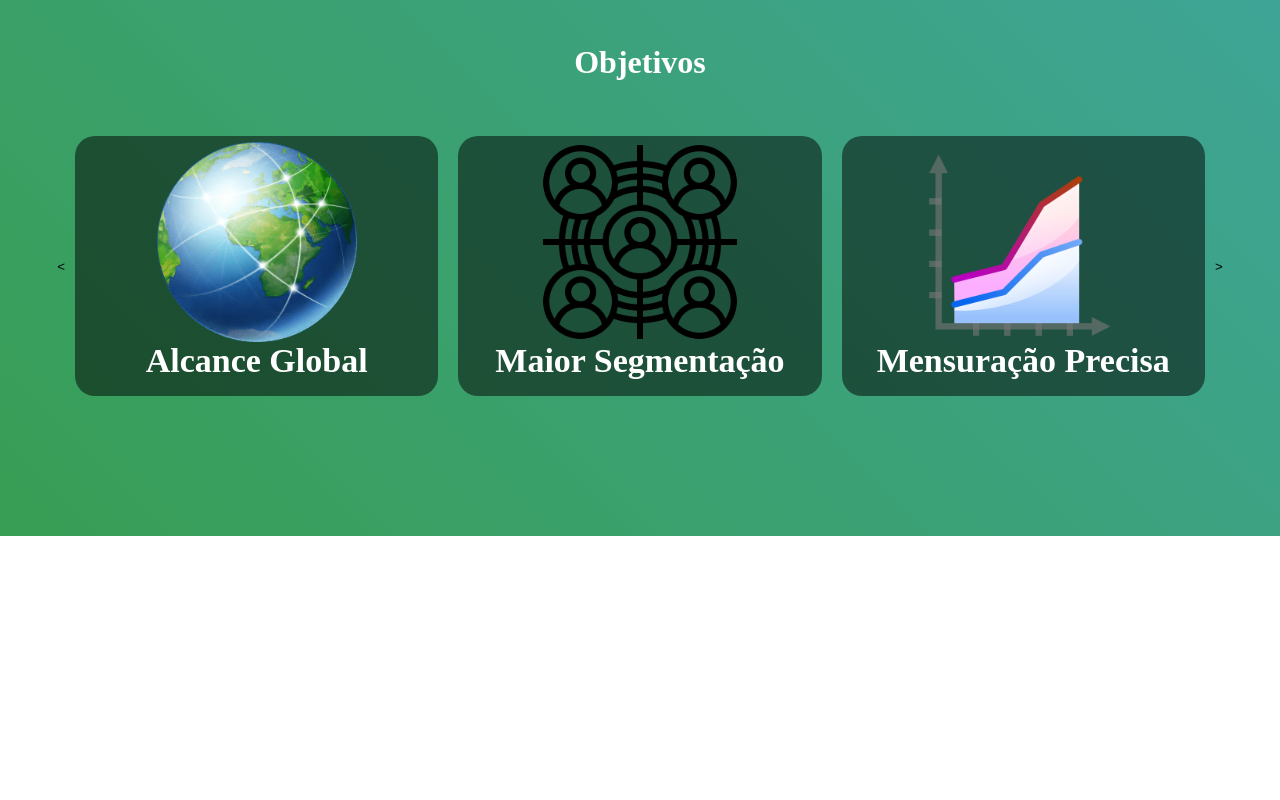
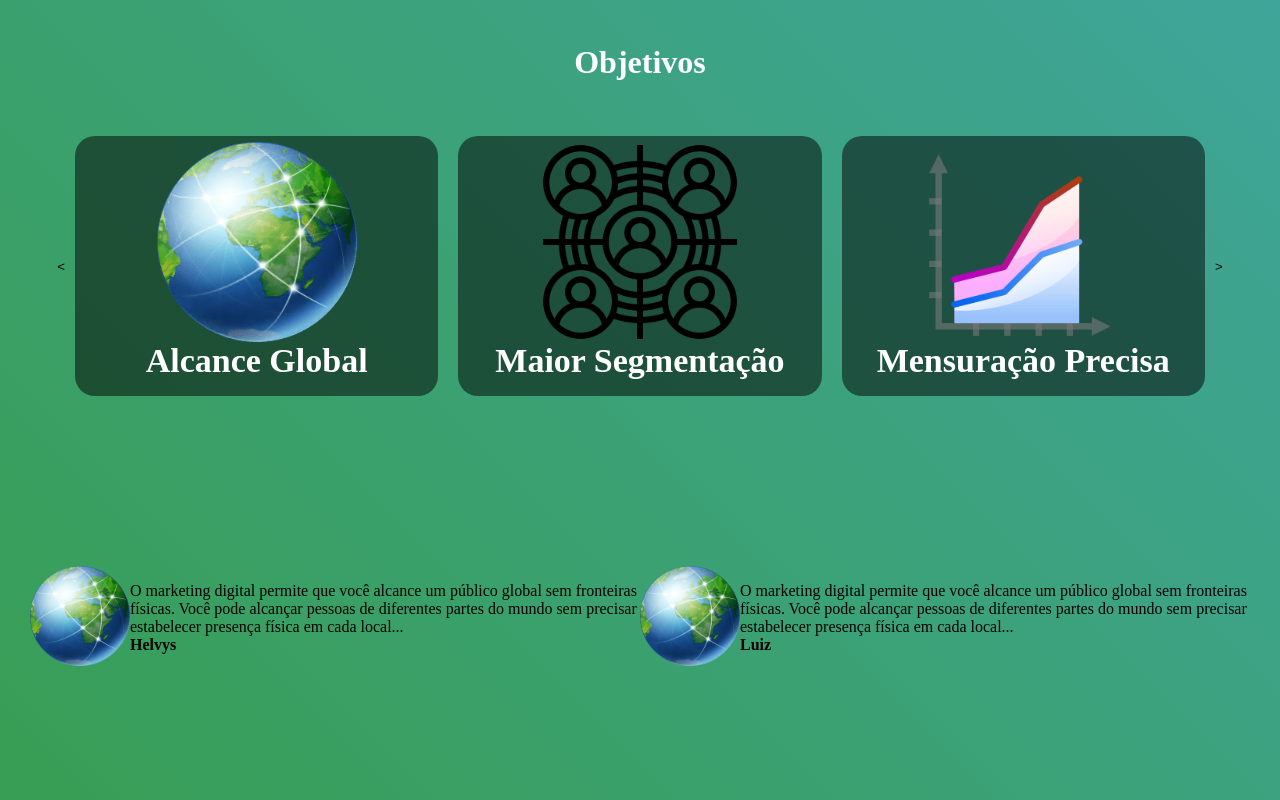
Before and after one commit to Mykon89/landing-page, an Angular app: page / in a window 1280 px wide. Shown: the part 1407-2207 px from the top of the page. Before the commit the page ends 1943 px from the top, so only its background shows below. Built offline with nearby package versions, Linux system fonts and the light colour scheme.

Commit message:
criação dos comentarios

```diff
--- a/src/app/app.component.html
+++ b/src/app/app.component.html
@@ -2,3 +2,4 @@
 <app-about></app-about>
 <app-services></app-services>
 <app-goals></app-goals>
+<app-comments></app-comments>
--- a/src/app/app.module.ts
+++ b/src/app/app.module.ts
@@ -7,6 +7,7 @@ import { HeaderComponent } from './components/header/header.component';
 import { AboutComponent } from './components/main/about/about.component';
 import { ServicesComponent } from './components/main/services/services.component';
 import { GoalsComponent } from './components/main/goals/goals.component';
+import { CommentsComponent } from './components/main/comments/comments.component';
 
 @NgModule({
   declarations: [
@@ -14,7 +15,8 @@ import { GoalsComponent } from './components/main/goals/goals.component';
     HeaderComponent,
     AboutComponent,
     ServicesComponent,
-    GoalsComponent
+    GoalsComponent,
+    CommentsComponent
   ],
   imports: [
     BrowserModule,
--- /dev/null
+++ b/src/app/components/main/comments/comments.component.css
@@ -0,0 +1,13 @@
+.comments-section{
+  display: flex;
+  justify-content: space-between;
+  align-items: center;
+}
+.comments-content{
+  display: flex;
+  align-items: center;
+  justify-content: space-around;
+}
+img{
+  width: 100px;
+}
--- /dev/null
+++ b/src/app/components/main/comments/comments.component.html
@@ -0,0 +1,15 @@
+<div class="comments-section page">
+  <div class="comments-content" *ngFor="let comment of comments ">
+    <div class="avatar">
+      <img src=" {{comment.avatar}} " alt="">
+    </div>
+    <div class="comment">
+      {{ comment.comment }}
+      <p>
+        <b>
+          {{ comment.author }}
+        </b>
+      </p>
+    </div>
+  </div>
+</div>
--- /dev/null
+++ b/src/app/components/main/comments/comments.component.ts
@@ -0,0 +1,23 @@
+import { Component } from '@angular/core';
+
+@Component({
+  selector: 'app-comments',
+  templateUrl: './comments.component.html',
+  styleUrls: ['./comments.component.css']
+})
+export class CommentsComponent {
+  comments = [
+    {
+      avatar: '../../../../assets/Imagens/alcance-global.svg',
+      author: 'Helvys',
+      comment:
+        'O marketing digital permite que você alcance um público global sem fronteiras físicas. Você pode alcançar pessoas de diferentes partes do mundo sem precisar estabelecer presença física em cada local...',
+    },
+    {
+      avatar: '../../../../assets/Imagens/alcance-global.svg',
+      author: 'Luiz',
+      comment:
+        'O marketing digital permite que você alcance um público global sem fronteiras físicas. Você pode alcançar pessoas de diferentes partes do mundo sem precisar estabelecer presença física em cada local...',
+    },
+  ];
+}
```
Also changed, not shown: 1 other file (tests, documents, lock files or other folders).
